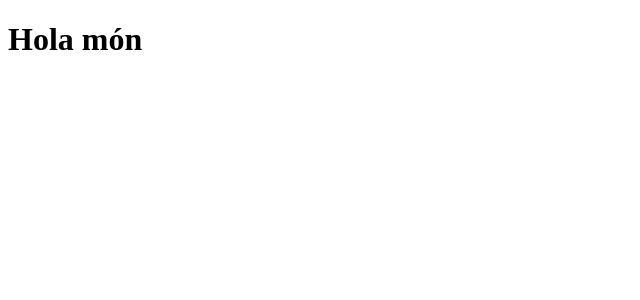
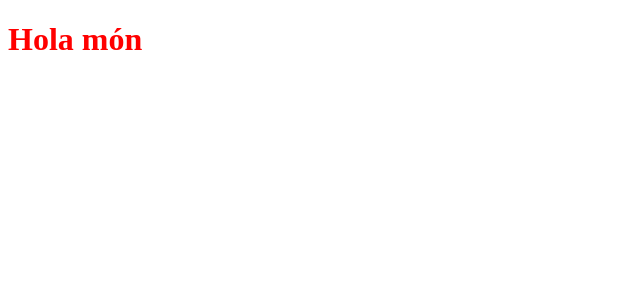
Before and after one commit to SectionOne/cursvue, a Vue app in the folder 03-vue-project/: page / in a window 1280 px wide. Shown: the top 300 px of the page, without its empty margins (0-640 px from the left). Built offline with nearby package versions, Linux system fonts and the light colour scheme.

Commit message:
Codi 32 - Afegint estils

```diff
--- a/03-vue-project/src/App.vue
+++ b/03-vue-project/src/App.vue
@@ -6,3 +6,9 @@
 <script lang="ts" setup>
 console.log("Executat");
 </script>
+
+<style>
+h1 {
+    color: red;
+}
+</style>
```
